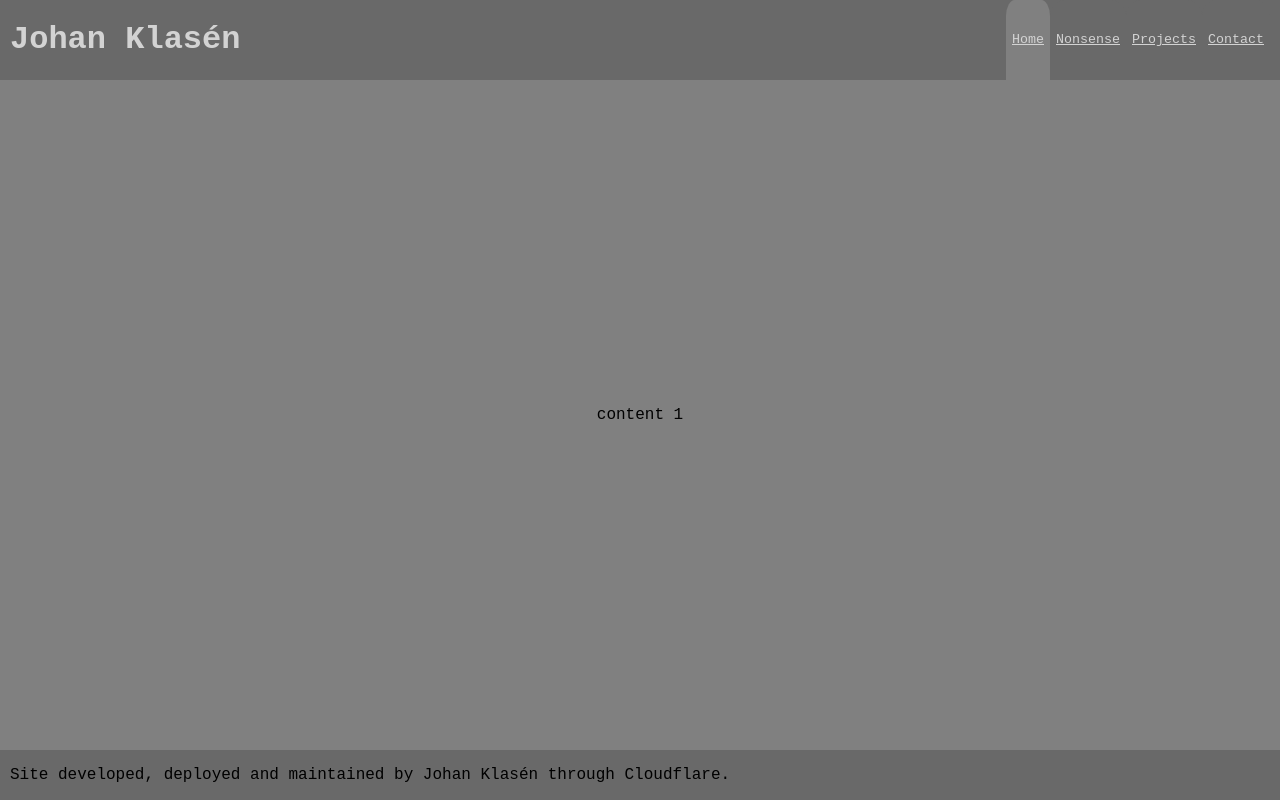
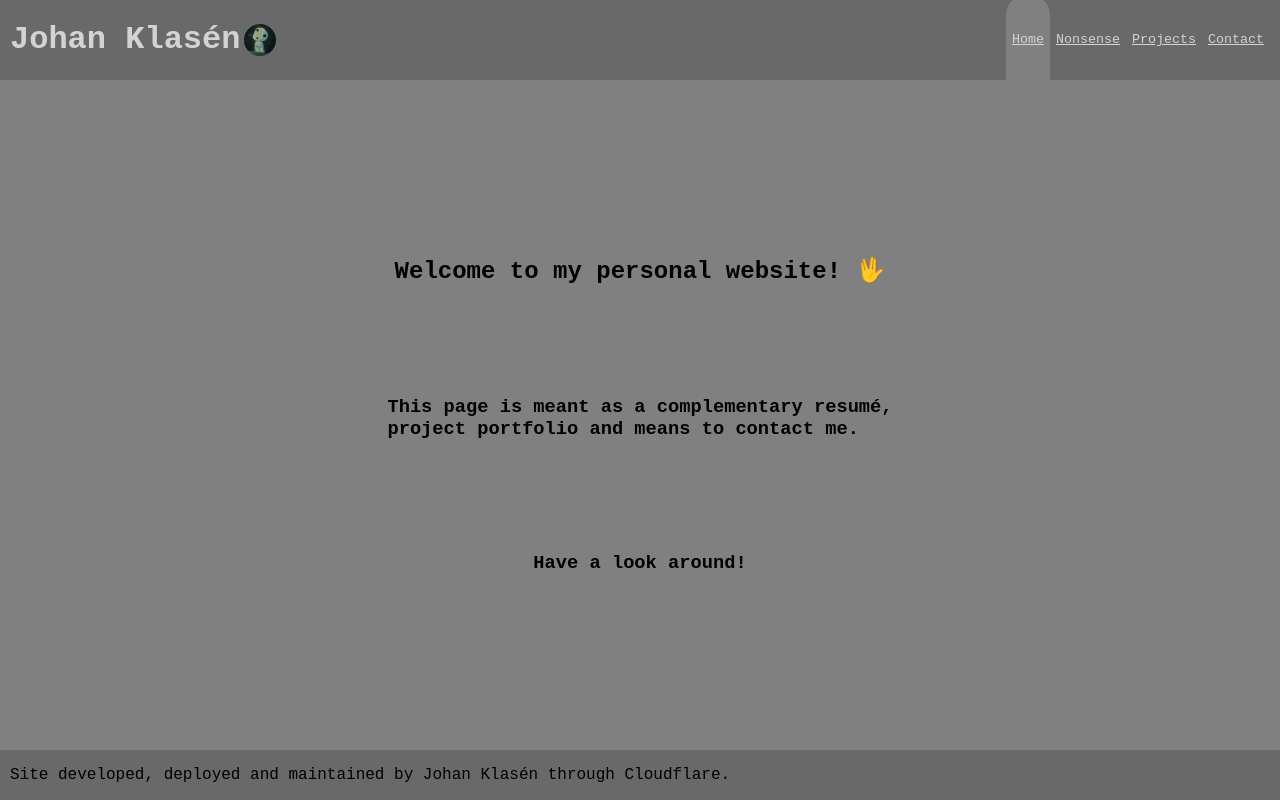
Before and after one commit to JoKlasen/johan-personal-page, a plain HTML site: page index.html in a window 1280 px wide. Drawn offline with Linux system fonts and the light colour scheme.

Commit message:
Added avatar icon, home page content and some styling

```diff
--- a/index.html
+++ b/index.html
@@ -12,10 +12,11 @@
         <script src="script.js" type="text/javascript"></script>
     </head>
     <body class="flex-column-container">
-        <noscript>You need to enable JavaScript to run this app.</noscript>
+        <noscript>You need to enable JavaScript to run this page.</noscript>
         <header class="flex-row-container site-header">
-            <div>
+            <div class="flex-row-container">
                 <h1>Johan Klasén</h1>
+                    <img src="resources/Kodama.png" title="&#8757" alt="Kodama avatar &#8757;" class="avatar">
             </div>
             <div class="flex-row-container nav-button-container">
                 <button class="nav-button" id="defaultPage" onclick="changeTab('Home', this)">Home</button>
@@ -25,8 +26,12 @@
             </div>
         </header>
         <main>
-            <div id="Home" class="tab-content centered-content">
-                <p>content 1</p>
+            <div id="Home" class="tab-content">
+                <h2>Welcome to my personal website! <span>&#128406</span>
+                </h2>
+                <h3>This page is meant as a complementary resumé,<br> project portfolio and means to contact me.</h3>
+                <h3> Have a look around!</h3>
+
             </div>
             <div id="Nonsense" class="tab-content centered-content">
                 <p>
--- a/style.css
+++ b/style.css
@@ -43,6 +43,14 @@ ul{
     background-color: dimgray;
     padding-inline: 10px;
 }
+.avatar{
+    border-radius: 50%;
+    margin: 0.2em;
+    height: 2em;
+    justify-self: center;
+    align-self: center;
+    /* object-fit: contain; */
+}
 .site-footer{
     background-color: dimgray;
     padding-inline: 10px;
@@ -51,6 +59,7 @@ ul{
 .nav-button-container{
     flex-wrap: wrap;
     margin-left: auto;
+    padding-left: 10px;
 }
 .nav-button{
     background-color: dimgray;
@@ -125,3 +134,9 @@ ul{
     /* text-decoration: none; */
     color: black;
 }
+
+#Home{
+    flex: 1;
+    justify-content: space-evenly;
+    align-items: center;
+}
```
Also changed, not shown: resources/Kodama.png (added), 2 other files.
